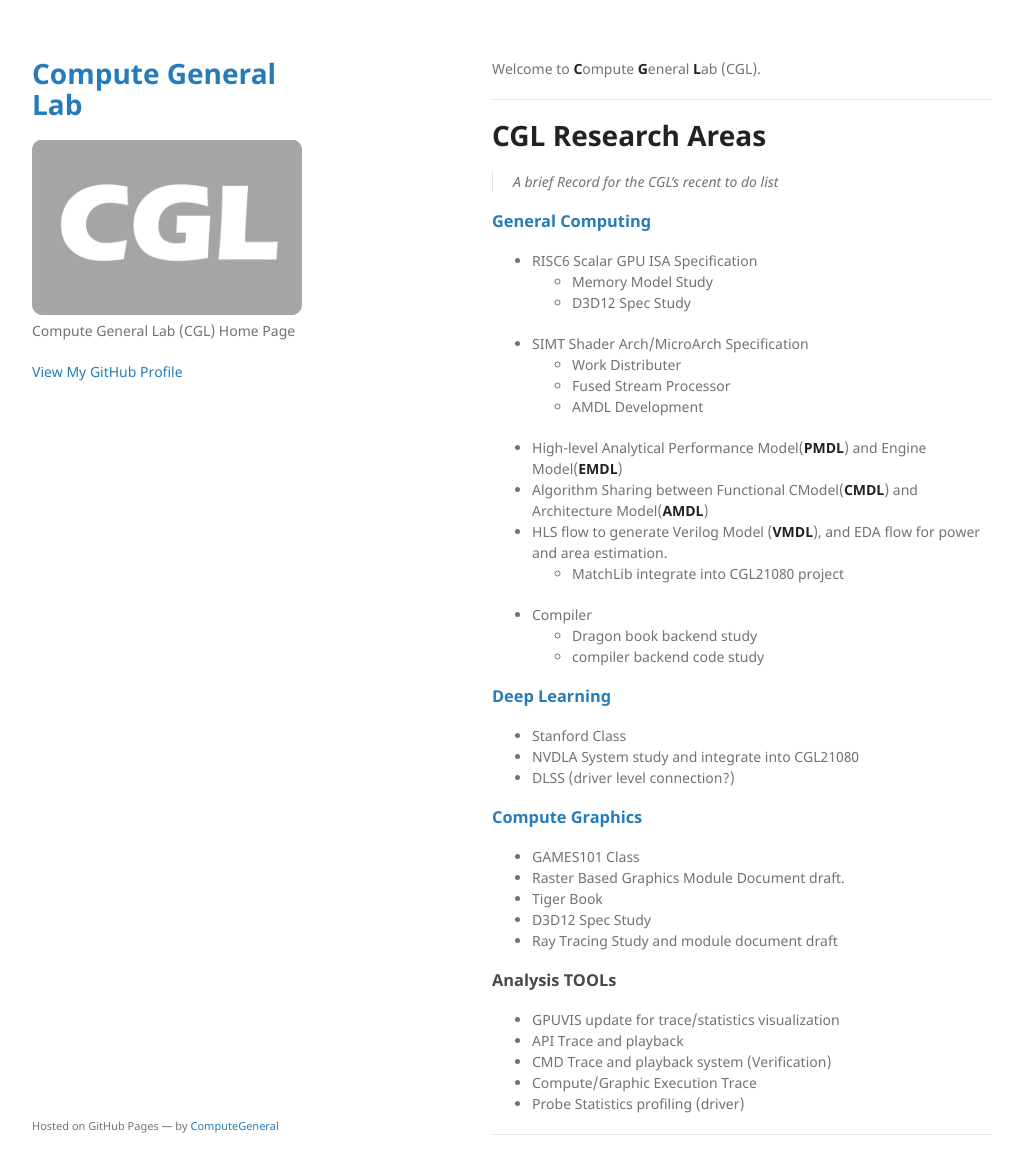
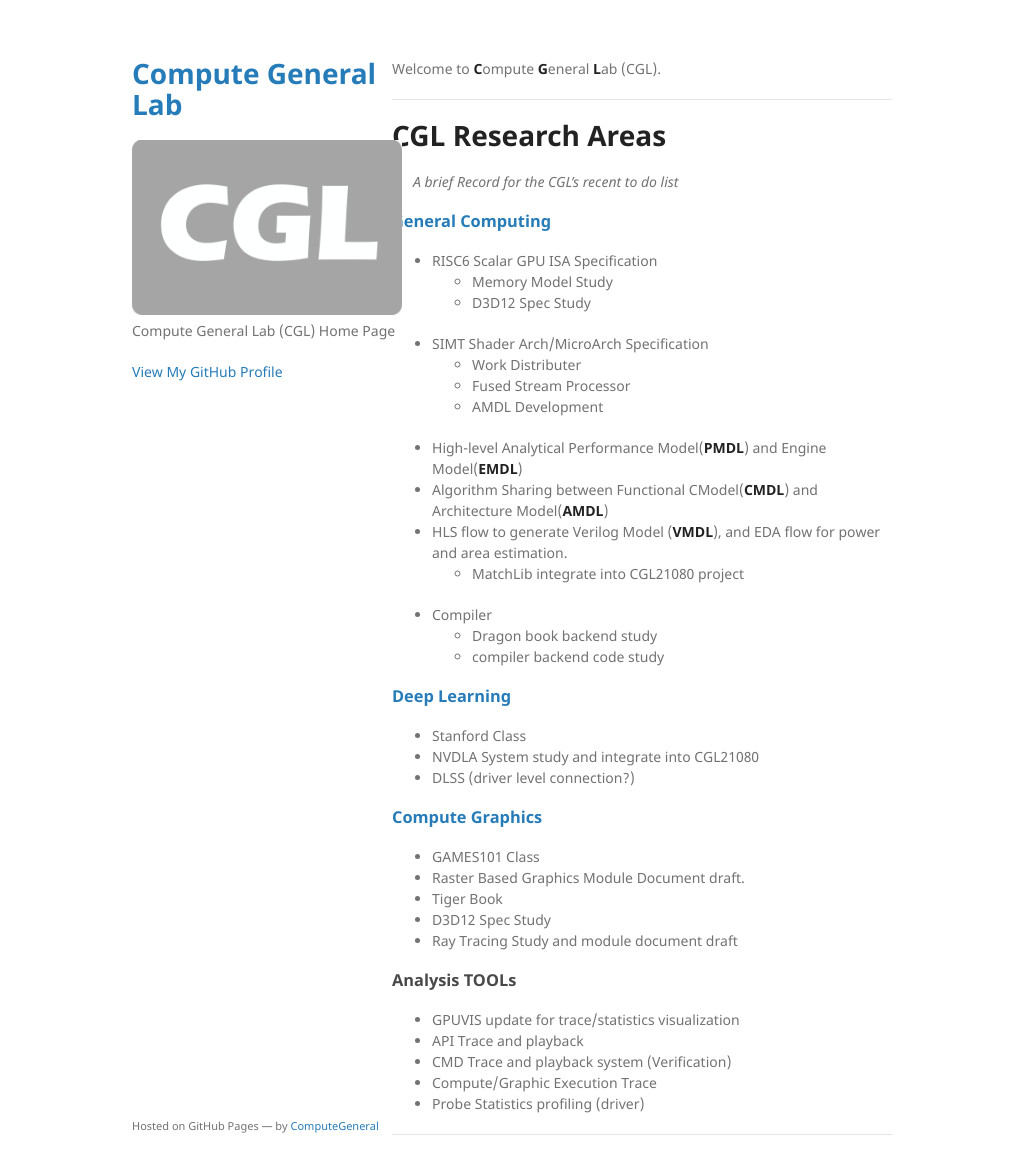
Before and after one commit to ComputeGeneral/ComputeGeneral.github.io, a Jekyll site: the page built from index.md, in a window 1280 px wide and 1205 px high. Shown: the top 1174 px of the window, without its empty margins (128-1151 px from the left). Built offline with Jekyll 4.4.1, drawn with Linux system fonts in a browser that asks for light colours; comment, search, counter and statistics services are not loaded.

Commit message:
update layout

```diff
--- a/_sass/jekyll-theme-minimal.scss
+++ b/_sass/jekyll-theme-minimal.scss
@@ -56,7 +56,7 @@ a:hover small {
 }
 
 .wrapper {
-  width:960px;
+  width:760px;
   margin:0 auto;
 }
 
```
